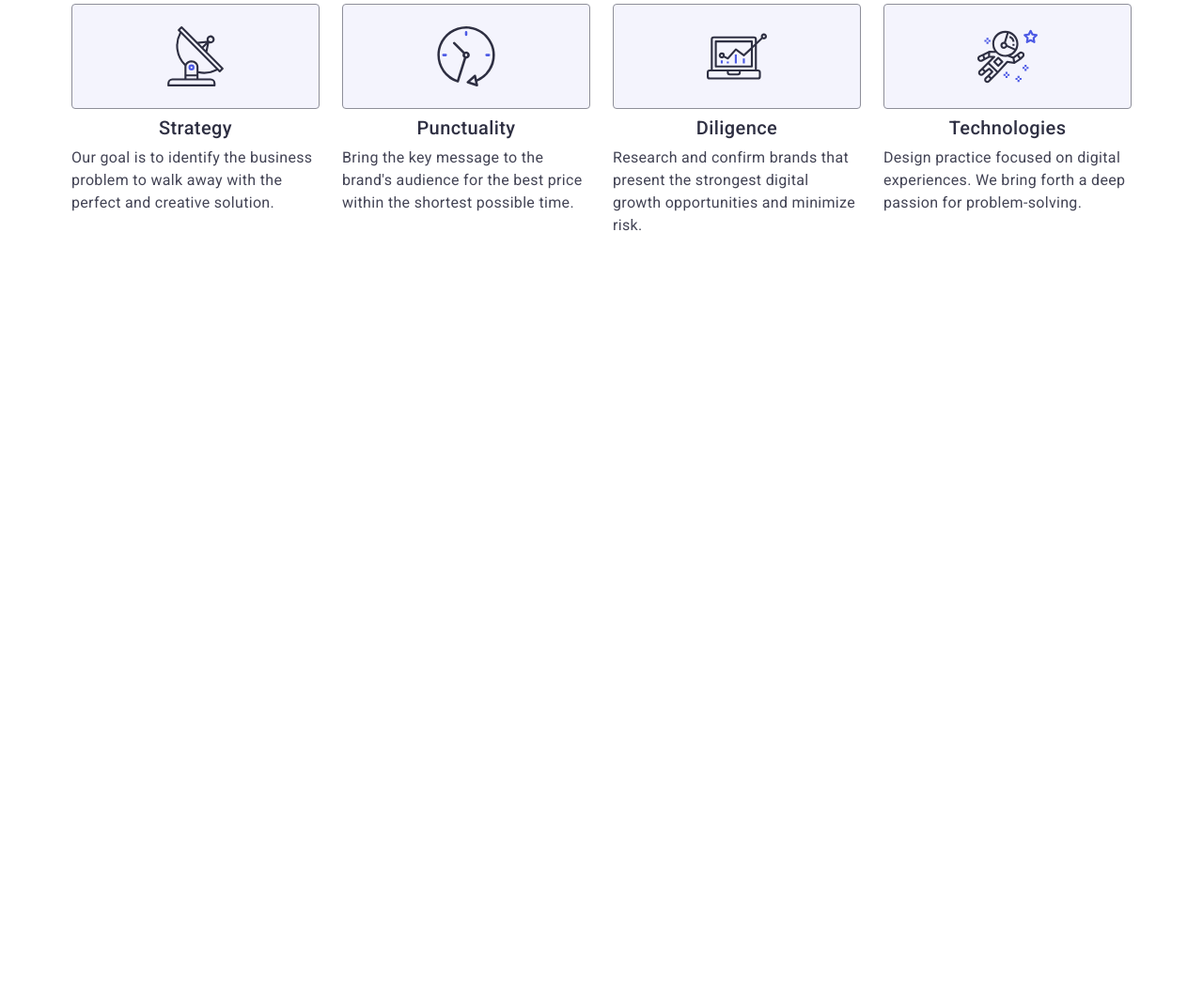
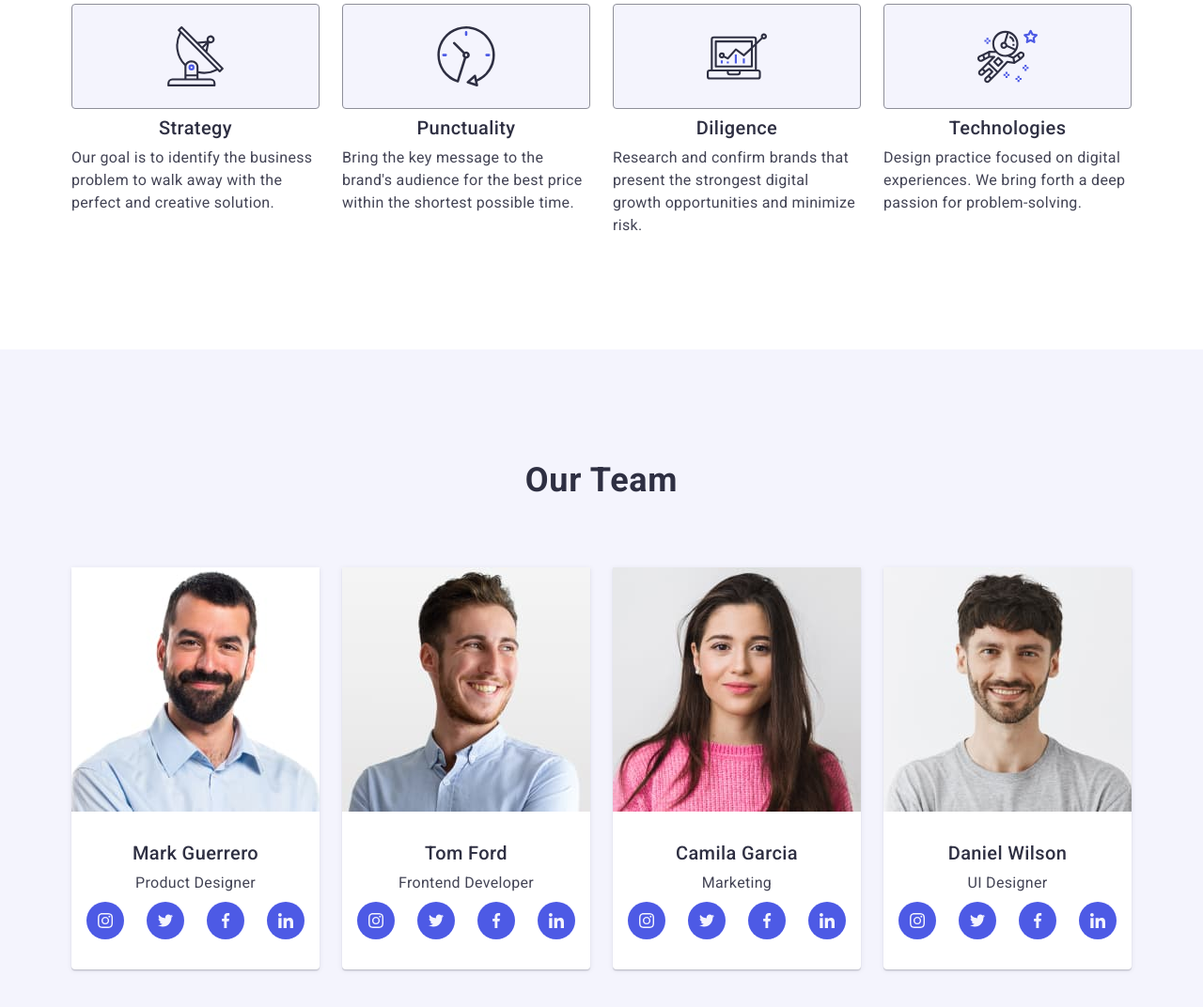
Before and after one commit to VladyslavBihun/goit-markup-hw-06, a plain HTML site: page index.html in a window 1280 px wide. Shown: the part 716-1788 px from the top of the page at 94% size. Before the commit the page ends 1088 px from the top, so only its background shows below. Drawn offline with nearby package versions, Linux system fonts and the light colour scheme.

Commit message:
Done section Team

```diff
--- a/css/styles.css
+++ b/css/styles.css
@@ -312,3 +312,135 @@ img {
 }
 
 /* Team container */
+
+.team {
+  background-color: #f4f4fd;
+  padding: 96px 12px;
+}
+
+@media only screen and (min-width: 768px) {
+  .team {
+    padding: 96px 92px;
+  }
+}
+
+@media screen and (min-width: 1158px) {
+  .team {
+    padding: 120px 0;
+  }
+}
+
+.team-title {
+  color: #2e2f42;
+  text-align: center;
+  font-size: 36px;
+  font-weight: 700;
+  line-height: 1.11;
+  letter-spacing: 0.02em;
+
+  margin-bottom: 72px;
+}
+
+.team-list {
+  display: flex;
+  flex-wrap: wrap;
+  gap: 72px 0;
+  justify-content: center;
+}
+
+@media only screen and (min-width: 768px) {
+  .team-list {
+    gap: 64px 24px;
+  }
+}
+
+@media only screen and (min-width: 1158px) {
+  .team-list {
+    gap: 24px;
+  }
+}
+
+.team-list-item {
+  background-color: #ffffff;
+  border-radius: 0px 0px 4px 4px;
+  box-shadow: 0px 2px 1px 0px rgba(46, 47, 66, 0.08),
+    0px 1px 1px 0px rgba(46, 47, 66, 0.16),
+    0px 1px 6px 0px rgba(46, 47, 66, 0.08);
+
+  width: 100%;
+  margin: 0 auto;
+}
+
+@media only screen and (min-width: 768px) {
+  .team-list-item {
+    width: calc((100% - 24px) / 2);
+  }
+}
+
+@media only screen and (min-width: 1158px) {
+  .team-list-item {
+    width: calc((100% - 72px) / 4);
+  }
+}
+
+.team-about-worker {
+  padding: 32px 0;
+}
+
+.team-small-title {
+  color: #2e2f42;
+  font-size: 20px;
+  font-weight: 500;
+  line-height: 1.2;
+  letter-spacing: 0.02em;
+
+  margin-bottom: 8px;
+  text-align: center;
+}
+
+.team-text {
+  color: #434455;
+  line-height: 1.5;
+  letter-spacing: 0.02em;
+
+  text-align: center;
+  margin-bottom: 8px;
+}
+
+.team-socials {
+  display: flex;
+  gap: 24px;
+  justify-content: center;
+  padding: 0 16px;
+}
+
+.socials-item {
+  width: 40px;
+  height: 40px;
+}
+
+.socials-link {
+  background-color: #4d5ae5;
+  color: #f4f4fd;
+
+  display: flex;
+  align-items: center;
+  justify-content: center;
+  width: 100%;
+  height: 100%;
+  border-radius: 50%;
+
+  transition-property: background-color;
+  transition-duration: 250ms;
+  transition-timing-function: cubic-bezier(0.4, 0, 0.2, 1);
+  transition-delay: 0ms;
+}
+
+.socials-link:hover,
+.socials-link:focus {
+  background-color: #404bbf;
+}
+
+.socials-icon {
+  fill: currentColor;
+}
--- a/index.html
+++ b/index.html
@@ -124,13 +124,14 @@
       </section>
 
       <!-- Section Team -->
-      <!-- <section class="team">
+      <section class="team">
         <div class="container">
           <h2 class="team-title">Our Team</h2>
           <ul class="team-list">
             <li class="team-list-item">
               <img
                 class="team-img"
+                srcset="./images/team/mark.jpg 1x, ./images/team/mark@2x.jpg 2x"
                 src="./images/team/mark.jpg"
                 alt="photo by Mark Guerrero"
                 width="264"
@@ -173,6 +174,7 @@
             <li class="team-list-item">
               <img
                 class="team-img"
+                srcset="./images/team/tom.jpg 1x, ./images/team/tom@2x.jpg 2x"
                 src="./images/team/tom.jpg"
                 alt="photo by Tom Ford"
                 width="264"
@@ -215,6 +217,10 @@
             <li class="team-list-item">
               <img
                 class="team-img"
+                srcset="
+                  ./images/team/camila.jpg    1x,
+                  ./images/team/camila@2x.jpg 2x
+                "
                 src="./images/team/camila.jpg"
                 alt="photo by Camila Garcia"
                 width="264"
@@ -257,6 +263,10 @@
             <li class="team-list-item">
               <img
                 class="team-img"
+                srcset="
+                  ./images/team/daniel.jpg    1x,
+                  ./images/team/daniel@2x.jpg 2x
+                "
                 src="./images/team/daniel.jpg"
                 alt="photo by Daniel Wilson"
                 width="264"
@@ -298,7 +308,7 @@
             </li>
           </ul>
         </div>
-      </section> -->
+      </section>
 
       <!-- Section Portfolio -->
       <!-- <section class="portfolio">
```
Also changed, not shown: css/styles-old.css (+0 -96 lines).
